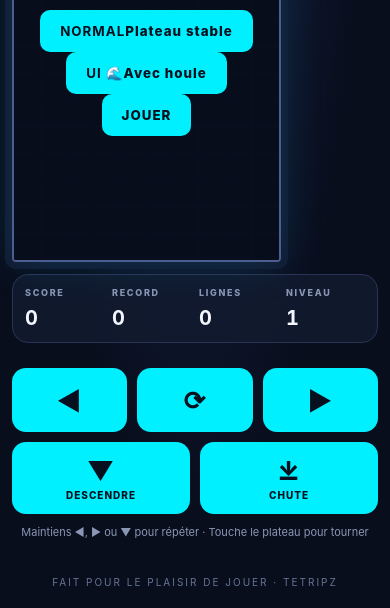
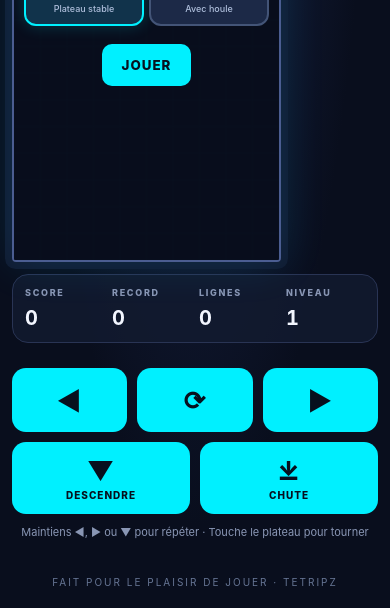
Before and after one commit to gbourel/tetripz, a plain HTML site: page index.html in a window 390 px wide. Shown: the part 412-1020 px from the top of the page. Drawn offline with Linux system fonts and the light colour scheme.

Commit message:
Style responsive Normal and UI mode menu

```diff
--- a/style.css
+++ b/style.css
@@ -14,3 +14,13 @@
 /* Houle : le plateau pivote autour de son centre sans modifier la mise en page. */
 .board-wrap{transform-origin:center center;will-change:transform}
 @media(prefers-reduced-motion:reduce){.board-wrap{transform:none!important;will-change:auto}}
+
+/* Sélection du mode avant une partie ou après un game over */
+.mode-menu{display:flex;gap:9px;width:100%;margin:0 0 18px}
+.mode-menu[hidden]{display:none}
+.mode-option{flex:1;min-width:0;padding:12px 8px;background:#1c2947;color:#e4efff;border:2px solid #435477;border-radius:12px;letter-spacing:0}
+.mode-option strong{display:block;font-size:13px;letter-spacing:1px}
+.mode-option span{display:block;margin-top:6px;font-size:10px;font-weight:500;color:#aebedb}
+.mode-option.selected{border-color:var(--accent);background:#11334b;box-shadow:0 0 16px #00f0ff33}
+.mode-option:focus-visible{outline:3px solid #fff;outline-offset:3px}
+@media(max-width:410px){.overlay{padding:10px}.overlay h2{font-size:22px;letter-spacing:1px}.overlay p{margin:12px 0}.mode-menu{gap:5px}.mode-option{padding:10px 4px}.mode-option strong{font-size:11px}.mode-option span{font-size:9px}}
```
